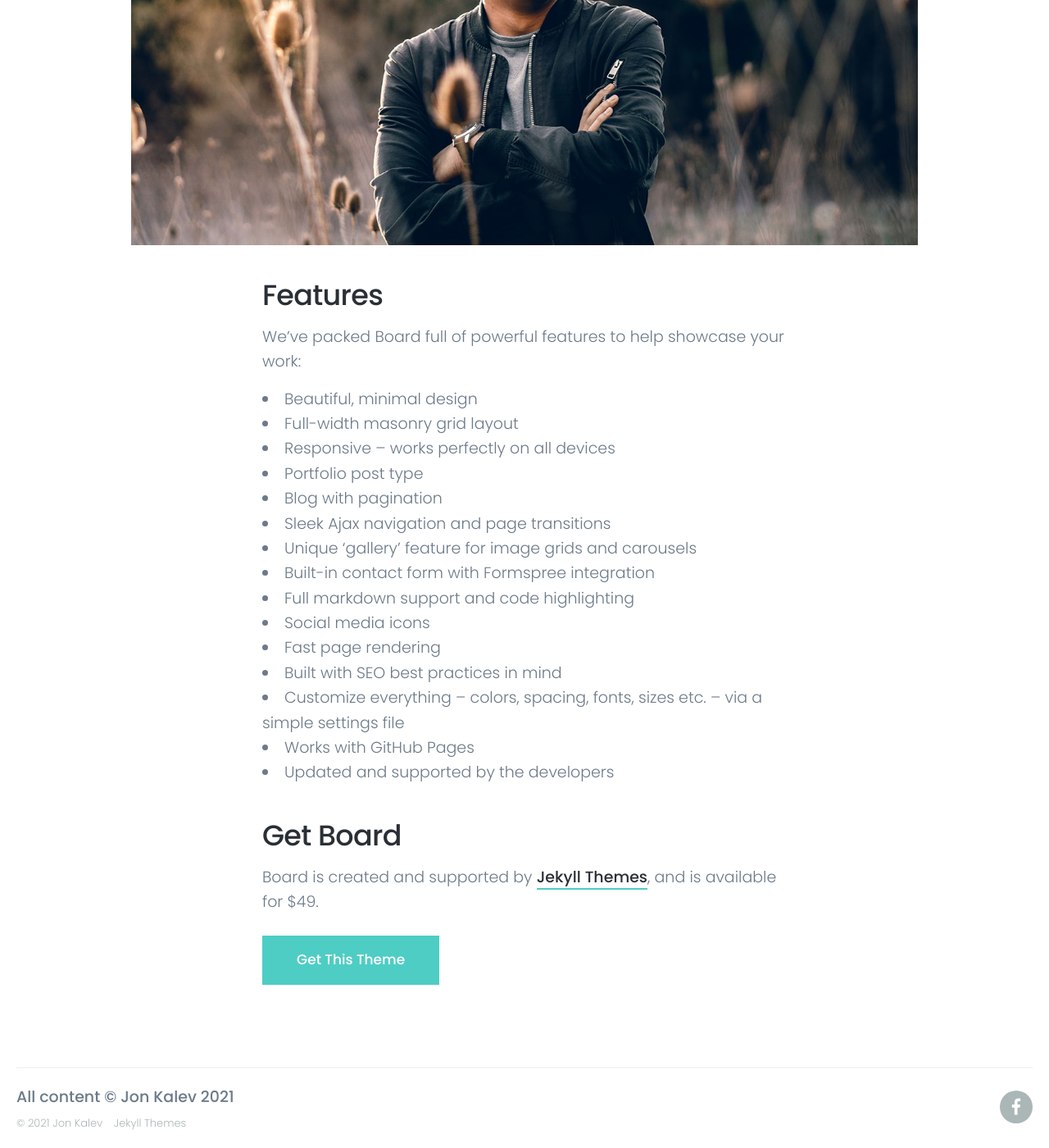
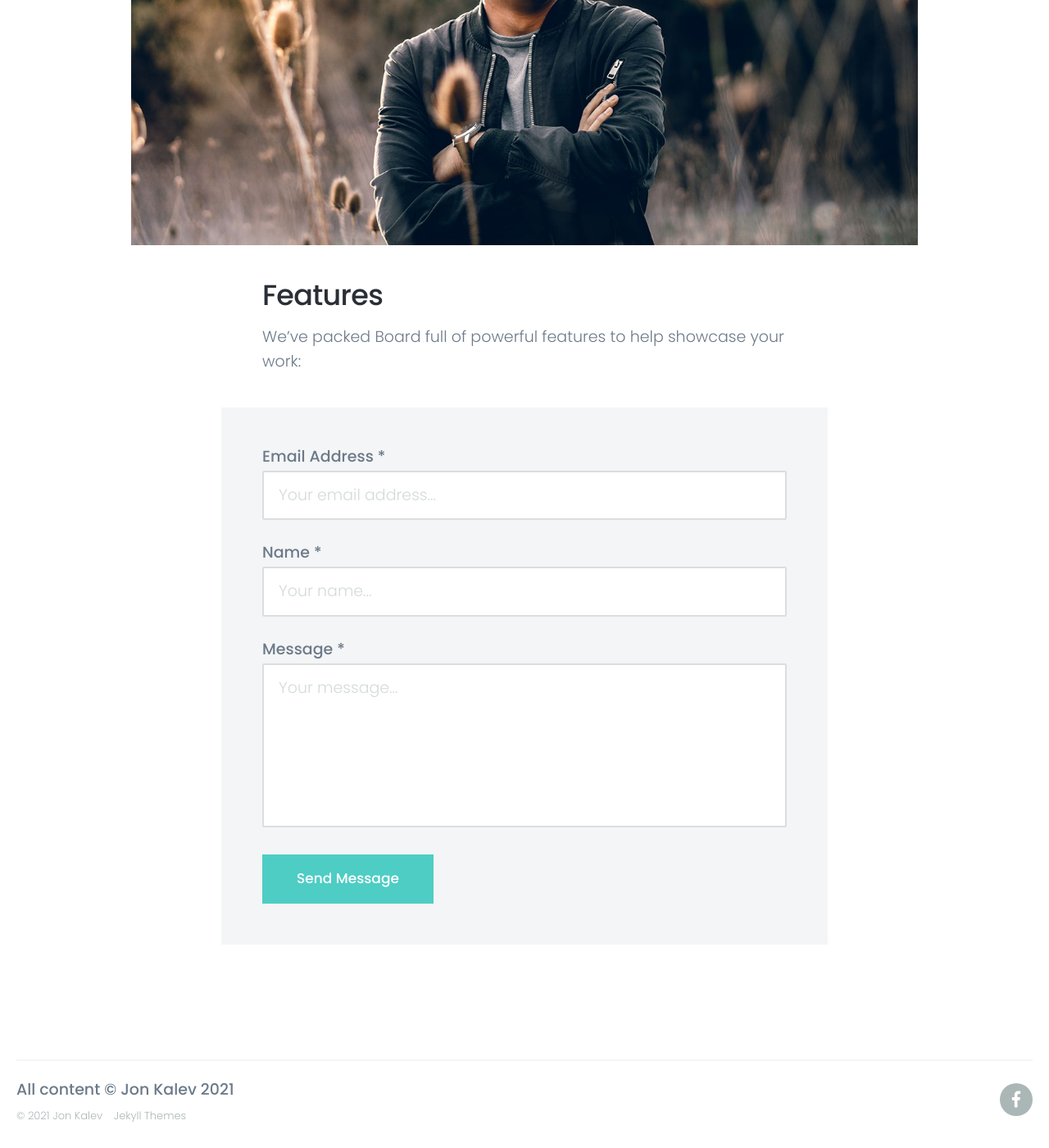
Before and after one commit to jonkalev/jonkalev.github.io, a Jekyll site: the page built from _pages/about.md, in a window 1280 px wide and 1400 px high, scrolled down 601 px. Shown: the whole window at 82% size. Built offline with Jekyll 4.4.1, drawn with Linux system fonts in a browser that asks for light colours; nearby versions of some CDN libraries.

Commit message:
Update about.md

```diff
--- a/_pages/about.md
+++ b/_pages/about.md
@@ -1,5 +1,5 @@
 ---
-title: About Board
+title: About
 subtitle: Board is a stylish full-width masonry grid theme. Made for designers, artists, photographers and developers to show off their best work.
 description: Board is a stylish full-width masonry grid theme.
 featured_image: /images/demo/landscape-05.jpg
@@ -11,24 +11,4 @@
 
 We've packed Board full of powerful features to help showcase your work:
 
-* Beautiful, minimal design
-* Full-width masonry grid layout
-* Responsive – works perfectly on all devices
-* Portfolio post type
-* Blog with pagination
-* Sleek Ajax navigation and page transitions
-* Unique 'gallery' feature for image grids and carousels
-* Built-in contact form with Formspree integration
-* Full markdown support and code highlighting
-* Social media icons
-* Fast page rendering
-* Built with SEO best practices in mind
-* Customize everything – colors, spacing, fonts, sizes etc. – via a simple settings file
-* Works with GitHub Pages
-* Updated and supported by the developers
-
-## Get Board
-
-Board is created and supported by [Jekyll Themes](https://jekyllthemes.io), and is available for $49.
-
-<a href="https://jekyllthemes.io/theme/board-portfolio-jekyll-theme" class="button button--large">Get This Theme</a>
+{% include contact-form.html %}
```
